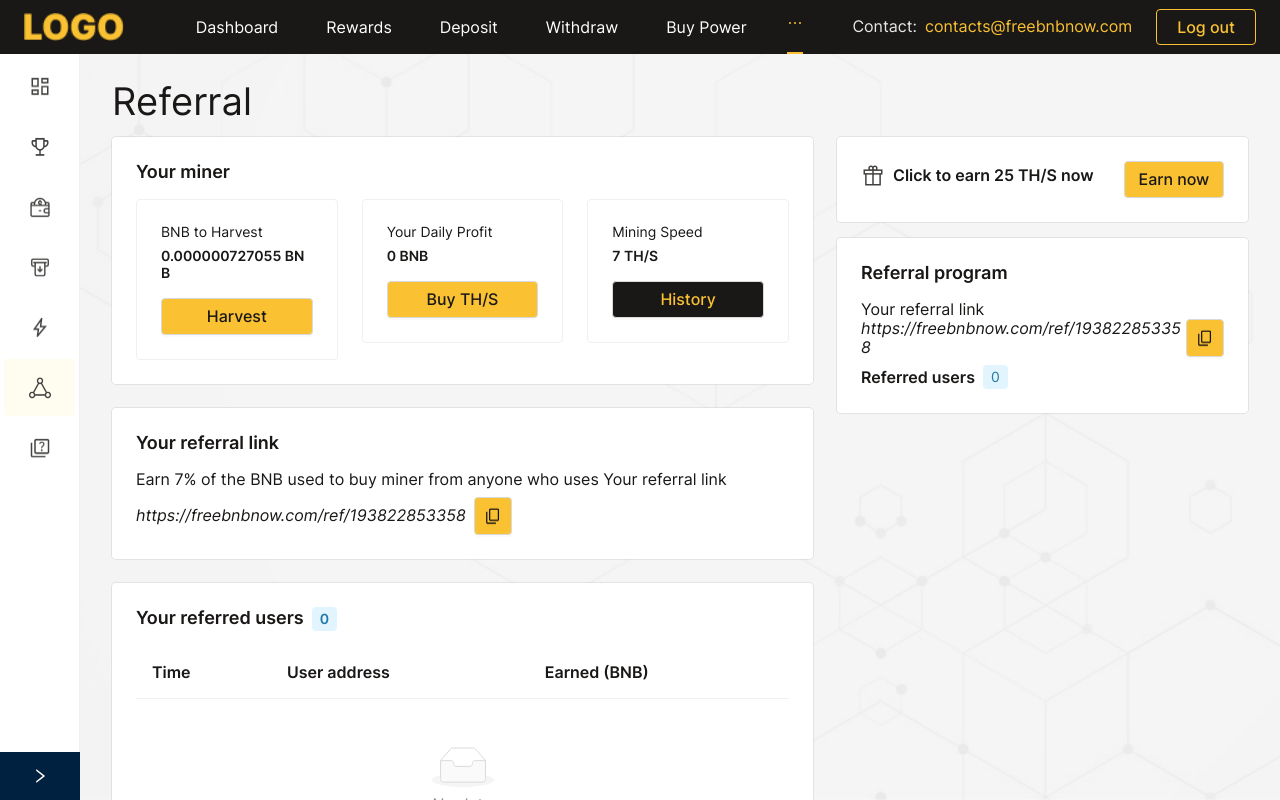
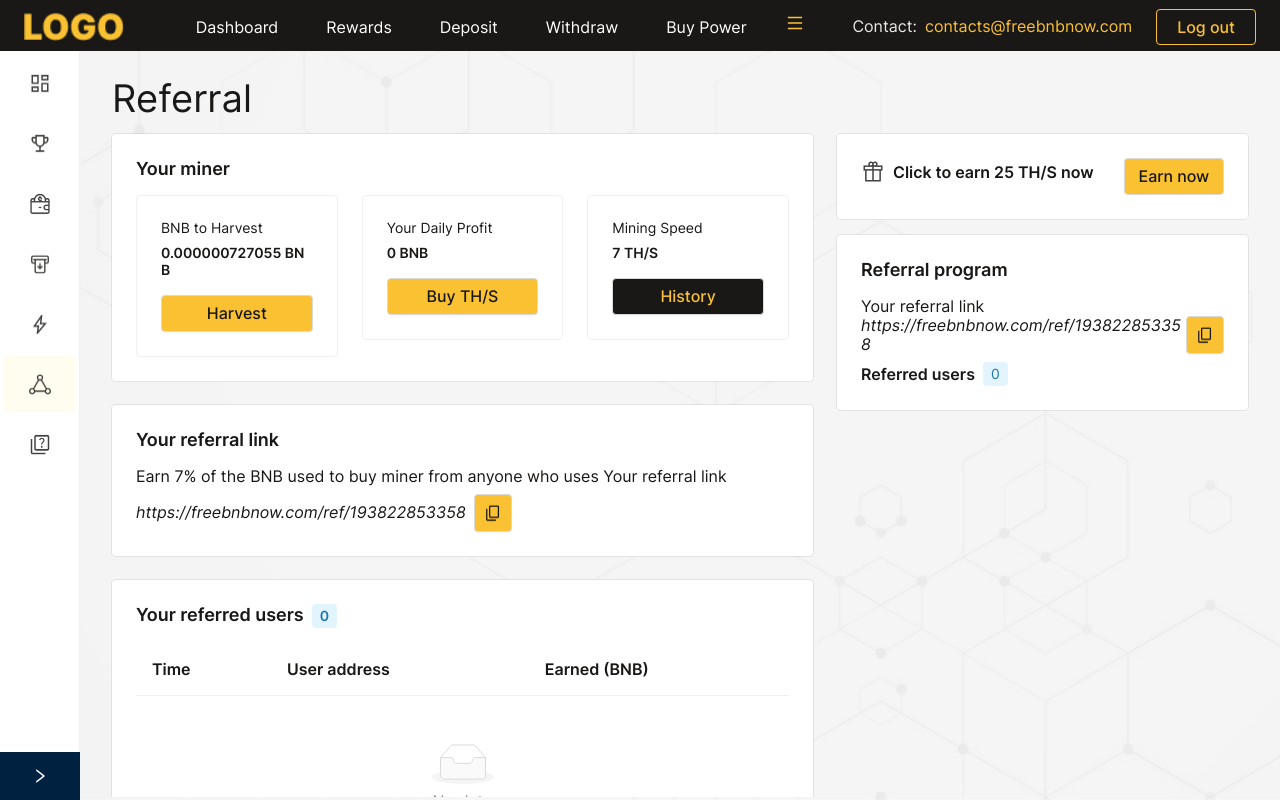
Before and after one commit to TanTaiLe/react-clone-free-bnb-now, a React (Vite) app: page /dashboard/referral in a window 1280 px wide. Built offline with nearby package versions, Linux system fonts and the light colour scheme.

Commit message:
fix bug header make width white space + replace overflow menu icon

```diff
--- a/src/component/DesignSystem/CustomMenu.tsx
+++ b/src/component/DesignSystem/CustomMenu.tsx
@@ -2,6 +2,7 @@ import { FC, useEffect, useState } from "react"
 import { Menu } from "antd"
 import type { MenuProps } from 'antd';
 import { useLocation, useNavigate } from "react-router-dom";
+import { MenuOutlined } from "@ant-design/icons";
 
 type MenuItem = Required<MenuProps>['items'][number];
 
@@ -61,6 +62,7 @@ export const CustomMenu: FC = () => {
       defaultSelectedKeys={[location.pathname]}
       items={menuItems}
       style={{ flex: 1, minWidth: 0 }}
+      overflowedIndicator={<MenuOutlined />}
     />
   )
 }
--- a/src/resource/scss/_header.scss
+++ b/src/resource/scss/_header.scss
@@ -1,6 +1,9 @@
 .header {
   background: $cl-main-black;
   padding: 0 24px;
+  width: 100vw;
+  overflow: hidden;
+  position: relative;
 
   &--home {
     padding: 12px 24px;
```
